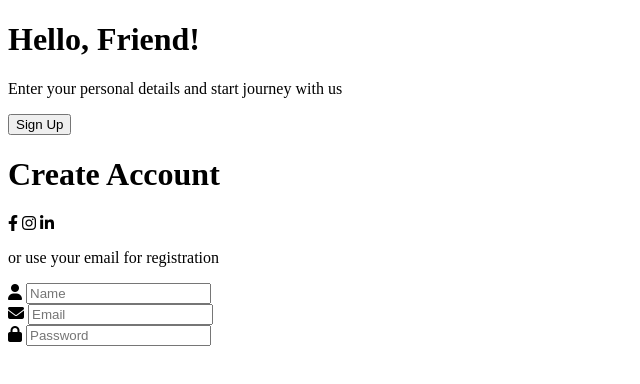
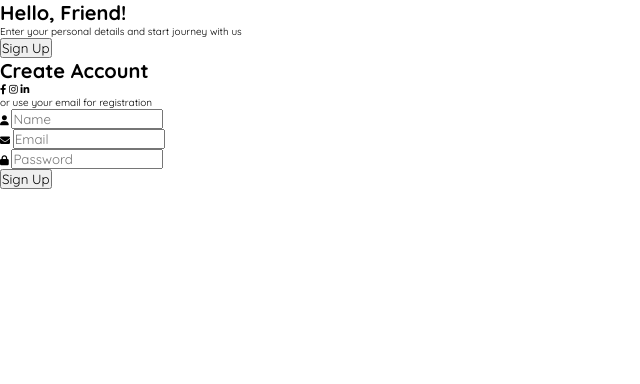
Before and after one commit to altrono/Sign-Up-Form, a plain HTML site: page index.html in a window 1280 px wide. Shown: the whole page, without its empty margins (0-640 px from the left). Drawn offline with Linux system fonts and the light colour scheme.

Commit message:
adding some style for all element

```diff
--- a/css/style.css
+++ b/css/style.css
@@ -0,0 +1,11 @@
+* {
+    padding: 0;
+    margin: 0;
+    box-sizing: border-box;
+    outline: none;
+    font-family: Quicksand, sans-serif;
+}
+
+html {
+    font-size: 62.5%;
+}
--- a/index.html
+++ b/index.html
@@ -46,6 +46,8 @@
                         <i class="fas fa-lock"></i>
                         <input type="password" placeholder="Password">
                     </div>
+
+                    <button type="button">Sign Up</button>
                 </form>
 
             </div>
```
